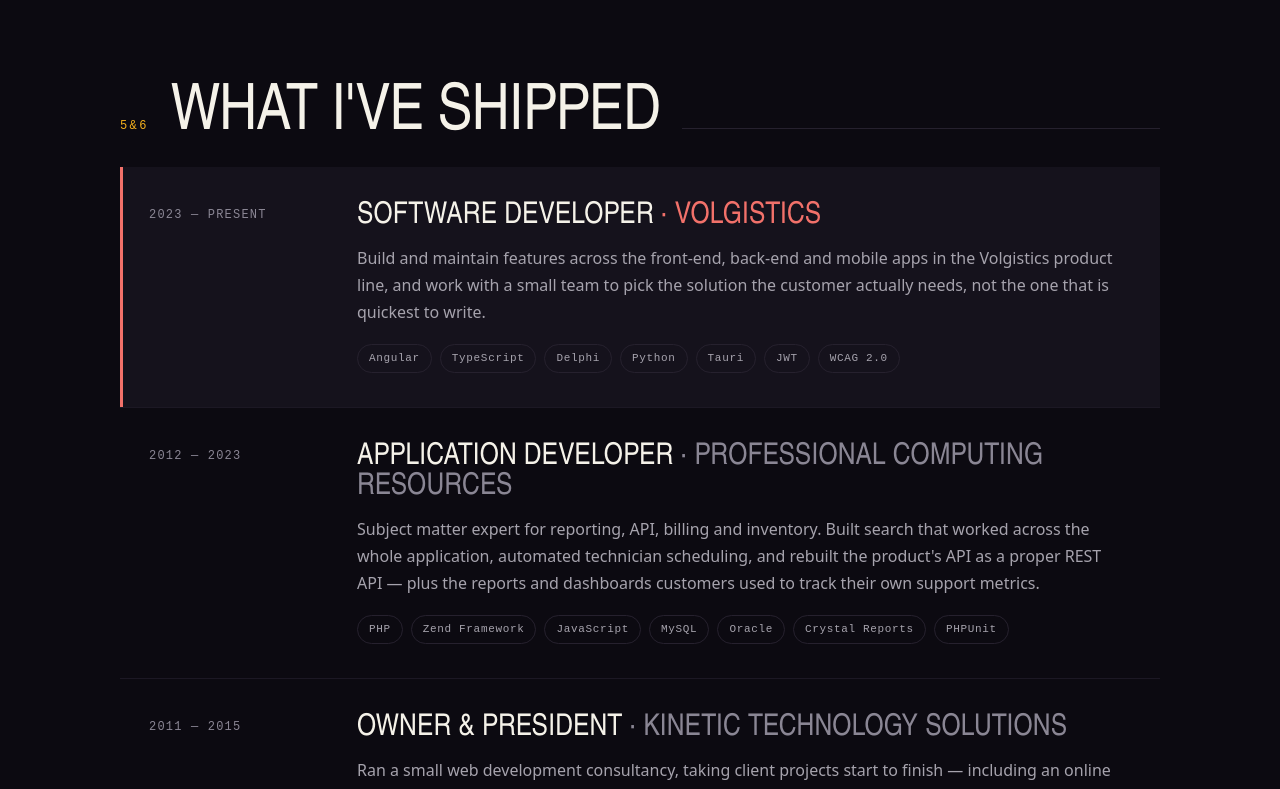
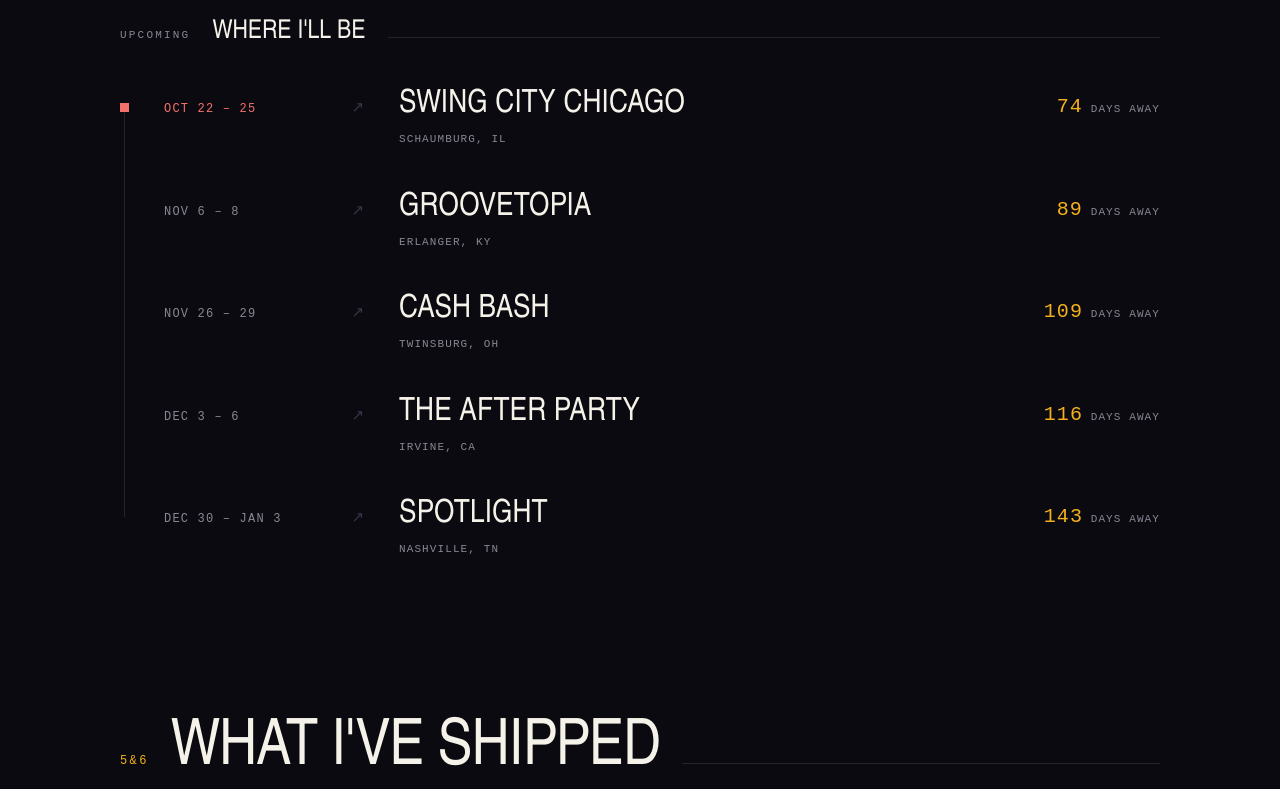
Before and after one commit to StarStuck237/portfolio-website, an Angular app: page / in a window 1280 px wide. Shown: the part 2980-3769 px from the top of the page. Built offline with nearby package versions, Linux system fonts and the light colour scheme.

Commit message:
Add new Where 'I'll be section' for dance events

```diff
--- /dev/null
+++ b/src/app/core/models/dance-event.ts
@@ -0,0 +1,14 @@
+/**
+ * A competition weekend on the calendar. Dates are plain `YYYY-MM-DD` strings
+ * rather than Date objects so the data file stays readable and no timezone
+ * creeps in — the component parses them as local dates.
+ */
+export interface DanceEvent {
+  readonly id: string;
+  readonly name: string;
+  /** City and state as the event's own site gives it. */
+  readonly city: string;
+  readonly start: string;
+  readonly end: string;
+  readonly url: string;
+}
--- /dev/null
+++ b/src/app/data/dance-events.ts
@@ -0,0 +1,52 @@
+import { DanceEvent } from '../core/models/dance-event';
+
+/**
+ * Events still to come. Dates, cities and links were taken from each event's
+ * own site rather than from a schedule that can drift.
+ *
+ * Order here doesn't matter — the band sorts by start date and drops anything
+ * that has already finished, so a past event stops rendering on its own. Add
+ * next year's weekends whenever they're announced.
+ */
+export const DANCE_EVENTS: readonly DanceEvent[] = [
+  {
+    id: 'swing-city-chicago-2026',
+    name: 'Swing City Chicago',
+    city: 'Schaumburg, IL',
+    start: '2026-10-22',
+    end: '2026-10-25',
+    url: 'https://swingcitychicago.com/',
+  },
+  {
+    id: 'groovetopia-2026',
+    name: 'Groovetopia',
+    city: 'Erlanger, KY',
+    start: '2026-11-06',
+    end: '2026-11-08',
+    url: 'https://jasonandsophy.com/groovetopia-dance-party',
+  },
+  {
+    id: 'cash-bash-2026',
+    name: 'Cash Bash',
+    city: 'Twinsburg, OH',
+    start: '2026-11-26',
+    end: '2026-11-29',
+    url: 'https://cashdanceclub.org/cash-bash/',
+  },
+  {
+    id: 'the-after-party-2026',
+    name: 'The After Party',
+    city: 'Irvine, CA',
+    start: '2026-12-03',
+    end: '2026-12-06',
+    url: 'https://tapwcs.com/',
+  },
+  {
+    id: 'spotlight-2027',
+    name: 'Spotlight',
+    city: 'Nashville, TN',
+    start: '2026-12-30',
+    end: '2027-01-03',
+    url: 'https://www.spotlightnewyears.com/',
+  },
+];
--- a/src/app/data/experience.ts
+++ b/src/app/data/experience.ts
@@ -29,24 +29,24 @@ export const EXPERIENCE: readonly Job[] = [
       'PHPUnit',
     ],
   },
-  {
-    id: 'job-3',
-    company: 'Kinetic Technology Solutions',
-    role: 'Owner & President',
-    dateRange: '2011 — 2015',
-    summary:
-      'Ran a small web development consultancy, taking client projects start to finish — including an online auction site where people bid on a fresh set of items every week.',
-    techStack: ['PHP', 'MySQL', 'Web Development'],
-  },
-  {
-    id: 'job-4',
-    company: 'Silas Media Consultants',
-    role: 'Director of IT & Development',
-    dateRange: '2010 — 2011',
-    summary:
-      'Ran IT operations, from the network to vendor relationships, grew the web development side across several platforms, and kept the Linux servers hosting client sites running.',
-    techStack: ['Linux', 'WordPress', 'Web Development'],
-  },
+  // {
+  //   id: 'job-3',
+  //   company: 'Kinetic Technology Solutions',
+  //   role: 'Owner & President',
+  //   dateRange: '2011 — 2015',
+  //   summary:
+  //     'Ran a small web development consultancy, taking client projects start to finish — including an online auction site where people bid on a fresh set of items every week.',
+  //   techStack: ['PHP', 'MySQL', 'Web Development'],
+  // },
+  // {
+  //   id: 'job-4',
+  //   company: 'Silas Media Consultants',
+  //   role: 'Director of IT & Development',
+  //   dateRange: '2010 — 2011',
+  //   summary:
+  //     'Ran IT operations, from the network to vendor relationships, grew the web development side across several platforms, and kept the Linux servers hosting client sites running.',
+  //   techStack: ['Linux', 'WordPress', 'Web Development'],
+  // },
 ];
 
 export const EDUCATION = {
--- /dev/null
+++ b/src/app/sections/dance/dance-events/dance-events.css
@@ -0,0 +1,97 @@
+:host {
+  display: block;
+}
+
+/**
+ * The rail. Two things make it work:
+ *
+ * The dot is a flex item aligned to its row's baseline, so its box sits on the
+ * same baseline as the date beside it — a 9px square against roughly 9px of
+ * capitals — and it tracks the text at any size rather than a fixed offset.
+ *
+ * Each row then draws the line from its own dot down to the next row's dot, so
+ * nothing hangs above the first stop or trails past the last. `--dot-top` is
+ * where the dot sits inside a row; it is derived from whichever text sets the
+ * row's baseline, which differs between the two layouts below.
+ */
+.stop {
+  position: relative;
+  --dot: 9px;
+  /* Mobile: the date leads the row, so the 11px mono line sets the baseline. */
+  --dot-top: 3px;
+}
+
+.stop::before {
+  content: '';
+  position: absolute;
+  left: 4px;
+  top: var(--dot-top);
+  bottom: calc(var(--dot-top) * -1);
+  width: 1px;
+  background: var(--color-rule-section);
+}
+
+.stop:last-of-type::before {
+  display: none;
+}
+
+.tick {
+  position: relative;
+  z-index: 1;
+  width: var(--dot);
+  height: var(--dot);
+  flex-shrink: 0;
+  align-self: baseline;
+}
+
+/**
+ * Below `lg` the row wraps: dot, date and countdown on the first line, the
+ * event itself on the second, indented to clear the dot.
+ */
+.stop {
+  flex-wrap: wrap;
+}
+
+.date {
+  flex-grow: 1;
+}
+
+.days {
+  order: 2;
+}
+
+.body {
+  order: 3;
+  width: 100%;
+  padding-left: calc(var(--dot) + 16px);
+}
+
+@media (min-width: 64rem) {
+  .stop {
+    flex-wrap: nowrap;
+    /* Desktop: the 32px name sets the baseline. Anton's ascent is ~0.844em at
+       line-height 1, so the dot lands that far down less its own height. */
+    --name: 32px;
+    --dot-top: calc(var(--name) * 0.844 - var(--dot));
+  }
+
+  .date {
+    flex-grow: 0;
+    width: 145px;
+  }
+
+  .body {
+    order: 2;
+    flex-grow: 1;
+    width: auto;
+    padding-left: 0;
+  }
+
+  .days {
+    order: 3;
+  }
+
+  .name {
+    font-size: var(--name);
+  }
+}
--- /dev/null
+++ b/src/app/sections/dance/dance-events/dance-events.html
@@ -0,0 +1,68 @@
+@if (events().length) {
+  <!-- Same anatomy as the See it move header one level down from the section heading. -->
+  <div class="flex flex-col lg:flex-row lg:items-baseline lg:gap-[22px]">
+    <span class="font-mono text-[11px] tracking-[0.2em] uppercase text-label" aria-hidden="true">
+      Upcoming
+    </span>
+    <h3
+      class="mt-2.5 font-display text-2xl uppercase text-paper lg:mt-0 lg:whitespace-nowrap lg:text-[26px]"
+    >
+      Where I'll be
+    </h3>
+    <span
+      class="mt-[18px] h-px w-full bg-rule-section lg:mt-0 lg:w-0 lg:grow"
+      aria-hidden="true"
+    ></span>
+  </div>
+
+  <div class="mt-7 lg:mt-10">
+    @for (event of events(); track event.id) {
+      <a
+        [href]="event.url"
+        target="_blank"
+        rel="noopener noreferrer"
+        class="stop group flex items-baseline gap-4 pb-[30px] lg:gap-[35px] lg:pb-11"
+      >
+        <span
+          class="tick transition-colors"
+          [class.bg-accent]="event.next"
+          [class.bg-rule-strong]="!event.next"
+          [class.group-hover:bg-paper]="!event.next"
+          aria-hidden="true"
+        ></span>
+
+        <p
+          class="date font-mono text-[11px] tracking-[0.1em] uppercase lg:text-xs"
+          [class.text-accent]="event.next"
+          [class.text-label]="!event.next"
+        >
+          {{ event.when }}
+        </p>
+
+        <p class="days font-mono text-[10px] tracking-[0.1em] uppercase text-label lg:text-[11px]">
+          @if (event.countdownValue) {
+            <span class="text-[14px] text-count lg:text-[20px]">{{ event.countdownValue }}</span>
+          }
+          {{ event.countdownLabel }}
+        </p>
+
+        <div class="body">
+          <h4
+            class="name mt-2 font-display text-2xl leading-[1.05] tracking-[0.005em] uppercase text-paper transition-colors group-hover:text-accent lg:mt-0 lg:leading-none"
+          >
+            {{ event.name }}
+          </h4>
+          <p class="mt-[7px] font-mono text-[11px] tracking-[0.1em] uppercase text-label lg:mt-2.5">
+            {{ event.city }}
+          </p>
+        </div>
+
+        <span
+          class="hidden w-5 shrink-0 text-right font-mono text-[15px] text-rule-strong transition-colors group-hover:text-paper lg:block"
+          aria-hidden="true"
+          >&#8599;</span
+        >
+      </a>
+    }
+  </div>
+}
--- /dev/null
+++ b/src/app/sections/dance/dance-events/event-schedule.ts
@@ -0,0 +1,70 @@
+import { DanceEvent } from '../../../core/models/dance-event';
+
+export interface ScheduledEvent extends DanceEvent {
+  /** `Oct 22 – 25`, or `Dec 30 – Jan 3` when the weekend crosses a month. */
+  readonly when: string;
+  /** The figure the count colour picks out, or null when there isn't one. */
+  readonly countdownValue: string | null;
+  /** `days away`, `day away`, `today`, `happening now`. */
+  readonly countdownLabel: string;
+  /** The soonest one, which wears the accent. */
+  readonly next: boolean;
+}
+
+const MONTHS = ['Jan', 'Feb', 'Mar', 'Apr', 'May', 'Jun', 'Jul', 'Aug', 'Sep', 'Oct', 'Nov', 'Dec'];
+const MS_PER_DAY = 86_400_000;
+
+/**
+ * Parses `YYYY-MM-DD` as local midnight. `new Date('2026-10-22')` is read as
+ * UTC and lands on the 21st for anyone west of Greenwich, which would show the
+ * wrong date and an off-by-one countdown for every visitor in the Americas.
+ */
+export function toLocalDate(date: string): Date {
+  const [year, month, day] = date.split('-').map(Number);
+  return new Date(year, month - 1, day);
+}
+
+export function startOfDay(date: Date): Date {
+  return new Date(date.getFullYear(), date.getMonth(), date.getDate());
+}
+
+function formatRange(start: Date, end: Date): string {
+  const head = `${MONTHS[start.getMonth()]} ${start.getDate()}`;
+  const tail =
+    start.getMonth() === end.getMonth()
+      ? `${end.getDate()}`
+      : `${MONTHS[end.getMonth()]} ${end.getDate()}`;
+  return `${head} – ${tail}`;
+}
+
+function formatCountdown(
+  days: number,
+  started: boolean,
+): Pick<ScheduledEvent, 'countdownValue' | 'countdownLabel'> {
+  if (started) return { countdownValue: null, countdownLabel: 'happening now' };
+  if (days <= 0) return { countdownValue: null, countdownLabel: 'today' };
+  return { countdownValue: String(days), countdownLabel: days === 1 ? 'day away' : 'days away' };
+}
+
+/**
+ * Everything that hasn't finished yet, soonest first. An event stays listed
+ * through its final day and then drops off on its own, so the band empties
+ * itself rather than needing the data file pruned.
+ */
+export function upcomingEvents(
+  events: readonly DanceEvent[],
+  today: Date,
+): readonly ScheduledEvent[] {
+  const now = startOfDay(today).getTime();
+
+  return events
+    .map((event) => ({ event, start: toLocalDate(event.start), end: toLocalDate(event.end) }))
+    .filter(({ end }) => end.getTime() >= now)
+    .sort((a, b) => a.start.getTime() - b.start.getTime())
+    .map(({ event, start, end }, index) => ({
+      ...event,
+      when: formatRange(start, end),
+      ...formatCountdown(Math.round((start.getTime() - now) / MS_PER_DAY), start.getTime() <= now),
+      next: index === 0,
+    }));
+}
--- a/src/app/sections/dance/dance-videos/dance-videos.html
+++ b/src/app/sections/dance/dance-videos/dance-videos.html
@@ -9,7 +9,7 @@
       On video
     </span>
     <h3 class="mt-2.5 font-display text-2xl uppercase text-paper lg:mt-0 lg:whitespace-nowrap lg:text-[26px]">
-      See it move
+      Watch Me Dance
     </h3>
     <span class="mt-[18px] h-px w-full bg-rule-section lg:mt-0 lg:w-0 lg:grow" aria-hidden="true"></span>
   </div>
--- a/src/app/sections/dance/dance.html
+++ b/src/app/sections/dance/dance.html
@@ -85,4 +85,5 @@
     }
   </div>
   <app-dance-videos class="mt-10 block lg:mt-[88px]" />
+  <app-dance-events class="mt-11 block lg:mt-[88px]" />
 </section>
--- a/src/app/sections/dance/dance.ts
+++ b/src/app/sections/dance/dance.ts
@@ -2,12 +2,13 @@ import { ChangeDetectionStrategy, Component } from '@angular/core';
 import { ObserveSectionDirective } from '../../core/directives/observe-section.directive';
 import { SectionHeading } from '../../shared/section-heading/section-heading';
 import { DanceVideos } from './dance-videos/dance-videos';
+import { DanceEvents } from './dance-events/dance-events';
 import { DANCE_FEATURE, DANCE_STRIP } from '../../data/dance-photos';
 import { DANCE_STORY, SITE } from '../../data/site';
 
 @Component({
   selector: 'app-dance',
-  imports: [SectionHeading, ObserveSectionDirective, DanceVideos],
+  imports: [SectionHeading, ObserveSectionDirective, DanceVideos, DanceEvents],
   templateUrl: './dance.html',
   styleUrl: './dance.css',
   changeDetection: ChangeDetectionStrategy.OnPush,
--- a/src/app/sections/experience/experience.html
+++ b/src/app/sections/experience/experience.html
@@ -2,7 +2,7 @@
   id="work"
   appObserveSection
   aria-labelledby="work-heading"
-  class="shell scroll-mt-24 pt-5 pb-11 lg:pt-15 lg:pb-24"
+  class="shell scroll-mt-24 pt-5 pb-11 lg:pb-24"
 >
   <app-section-heading count="5&amp;6" title="What I've shipped" headingId="work-heading" />
 
```
Also changed, not shown: src/app/sections/dance/dance-events/dance-events.ts (added, +31 -0 lines), 1 other file (tests, documents, lock files or other folders).
